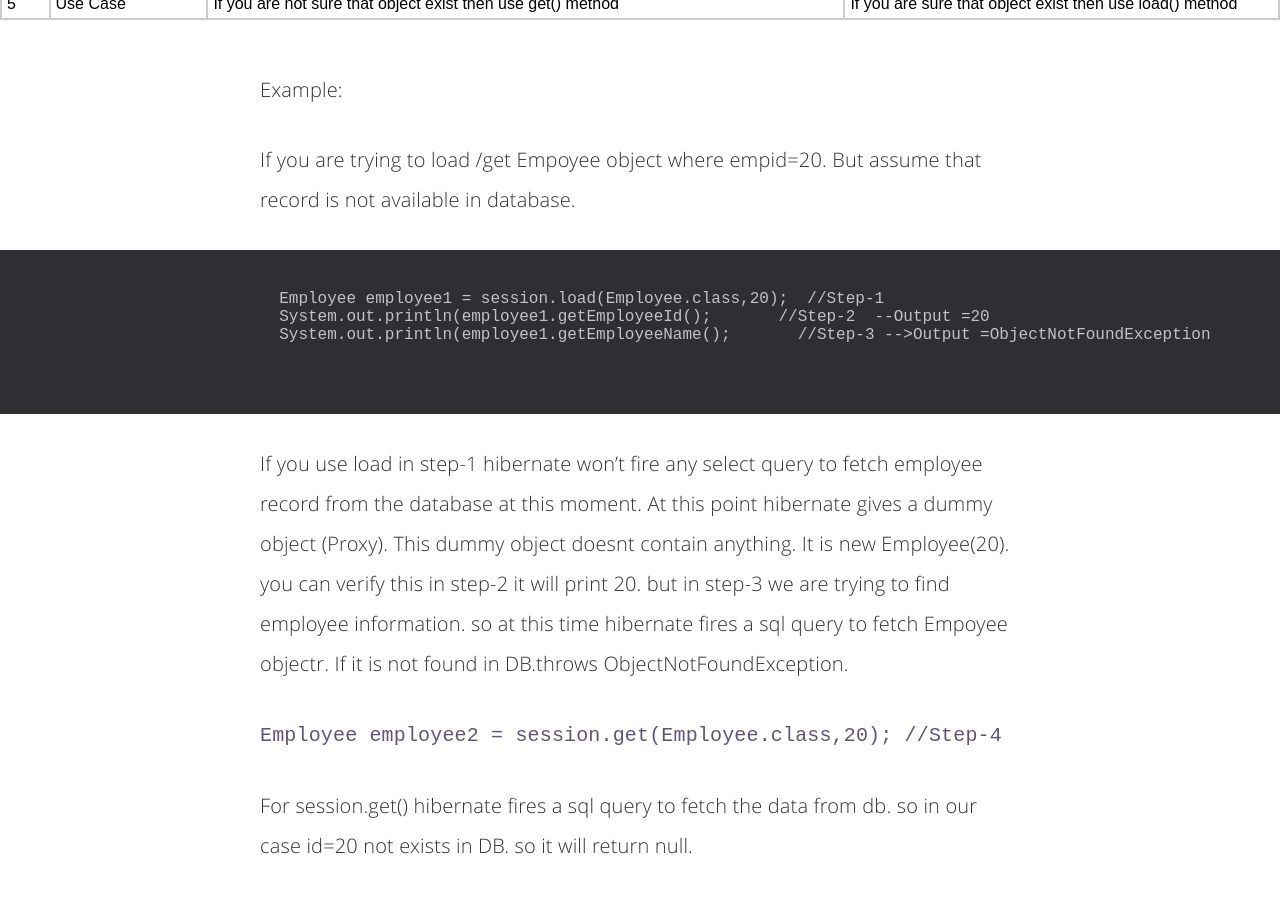
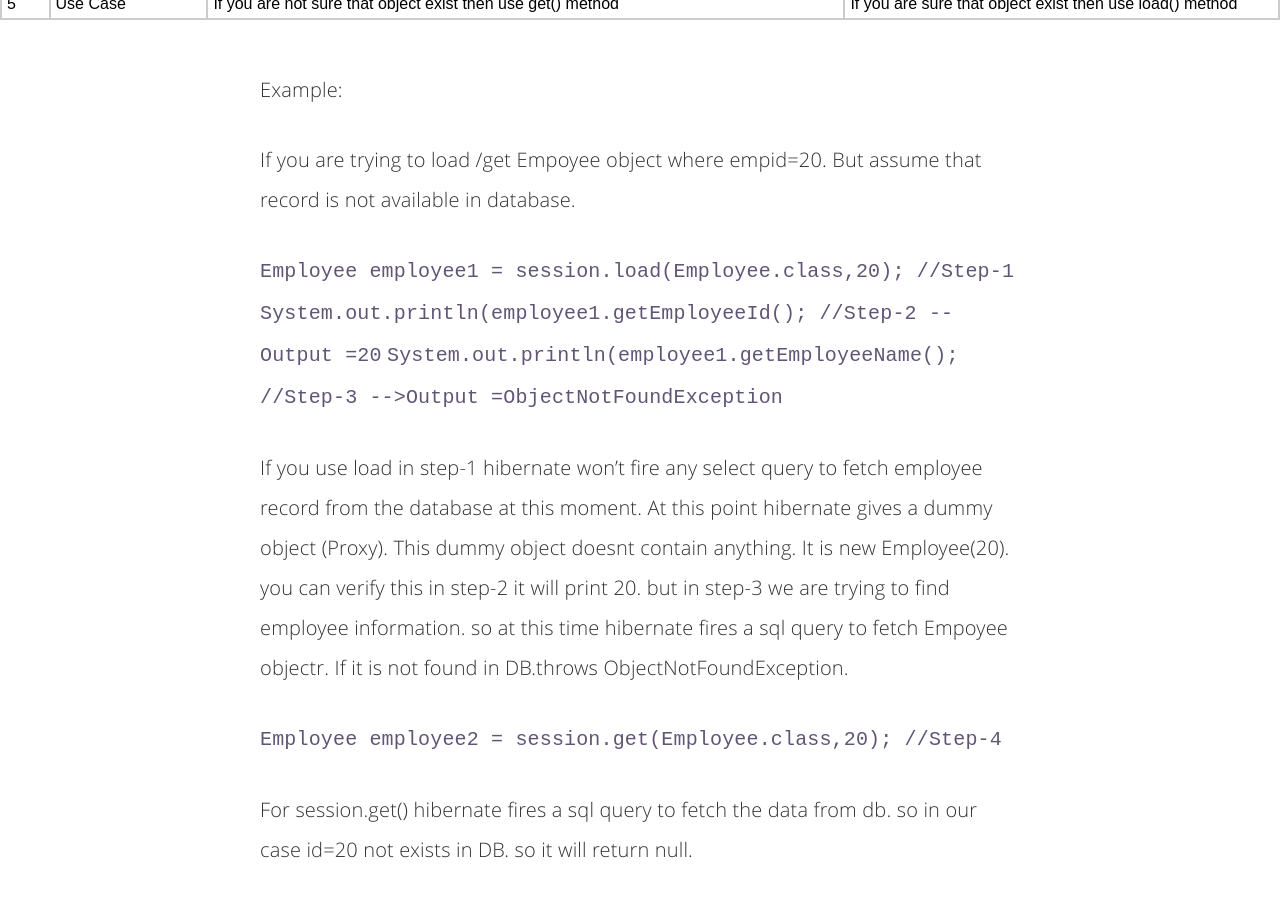
Before and after one commit to jobyywilson/blog_old, a Jekyll site: the page built from _posts/2020-04-13-hibernate-interview-questions.md, in a window 1280 px wide and 900 px high, scrolled down 1007 px. Shown: the top 897 px of the window. Built offline with Jekyll 4.4.1, drawn with Linux system fonts in a browser that asks for light colours; comment, search, counter and statistics services are not loaded.

Commit message:
Update 2020-04-13-hibernate-interview-questions.md

````diff
--- a/_posts/2020-04-13-hibernate-interview-questions.md
+++ b/_posts/2020-04-13-hibernate-interview-questions.md
@@ -34,11 +34,10 @@ Example:
 
 If you are trying to load /get Empoyee object where empid=20. But assume that record is not available in database.
 
-  ```
-  Employee employee1 = session.load(Employee.class,20);  //Step-1
-  System.out.println(employee1.getEmployeeId();       //Step-2  --Output =20
-  System.out.println(employee1.getEmployeeName();       //Step-3 -->Output =ObjectNotFoundException
-  ```
+
+  ```Employee employee1 = session.load(Employee.class,20);  //Step-1```
+  ```System.out.println(employee1.getEmployeeId();       //Step-2  --Output =20```
+  ```System.out.println(employee1.getEmployeeName();       //Step-3 -->Output =ObjectNotFoundException ```
 
 If you use load in step-1 hibernate won't fire any select query to fetch employee record from the database at this moment. At this point hibernate gives a dummy object (Proxy). This dummy object doesnt contain anything. It is new Employee(20). you can verify this in step-2 it will print 20. but in step-3 we are trying to find employee information. so at this time hibernate fires a sql query to fetch Empoyee objectr. If it is not found in DB.throws ObjectNotFoundException.
 
````
